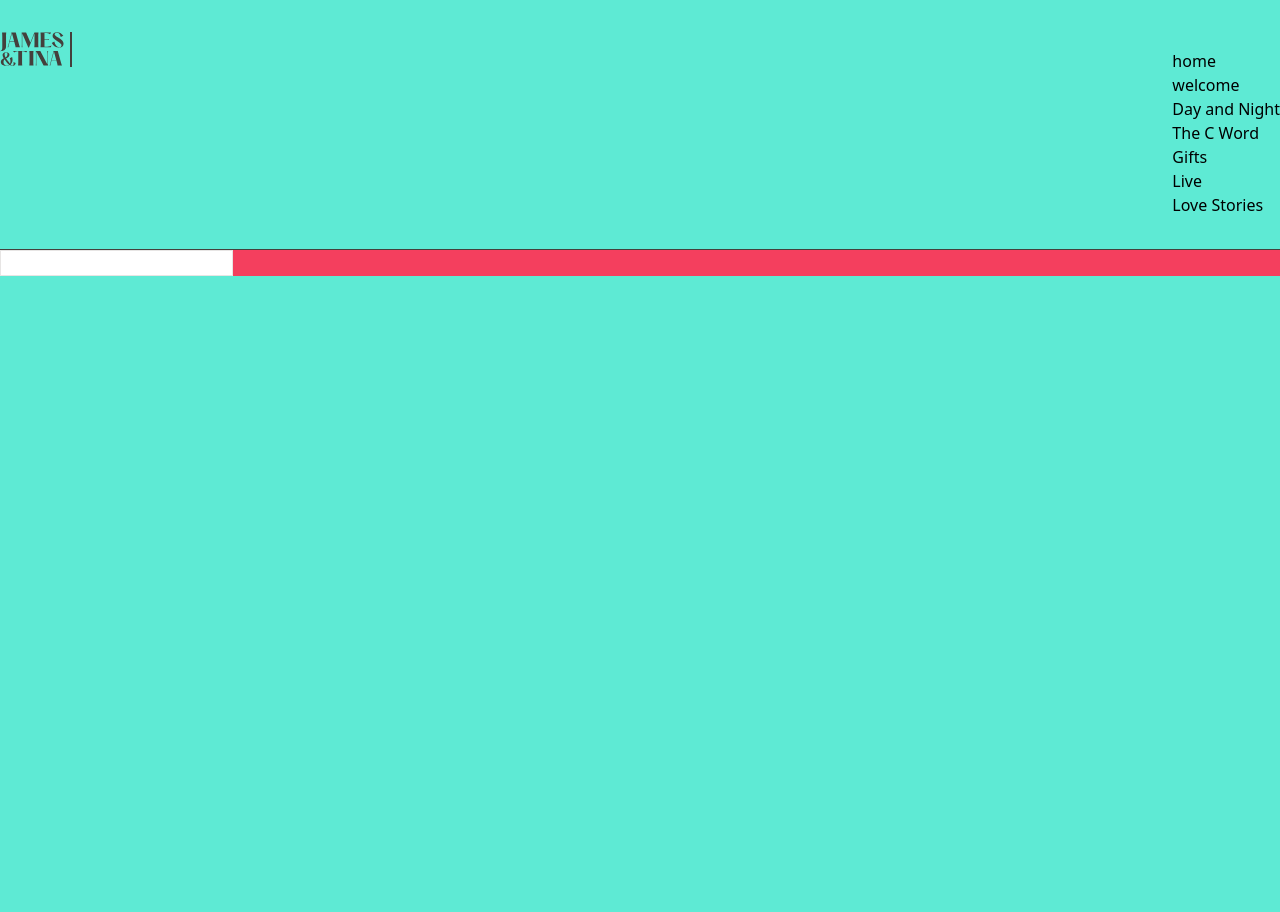
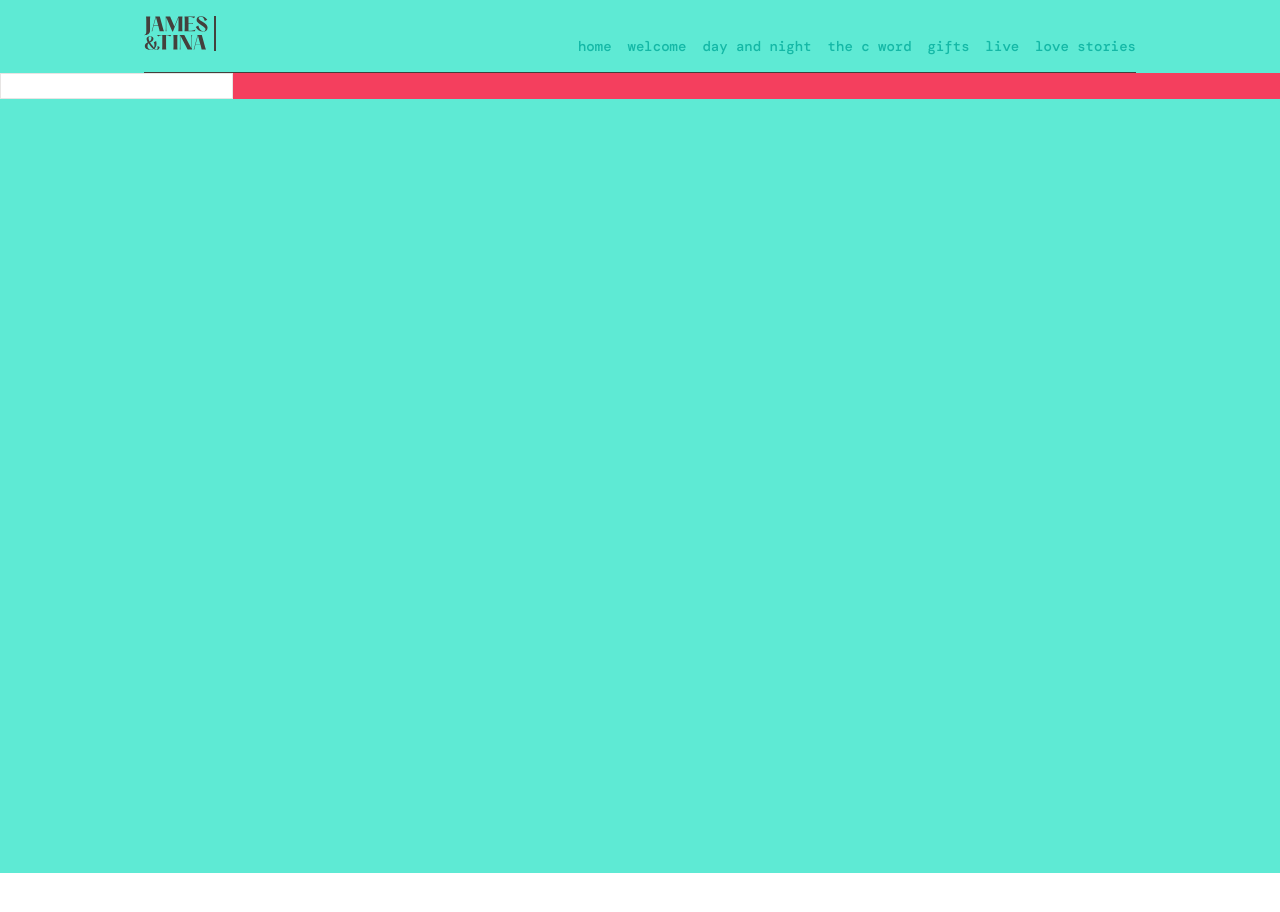
Before and after one commit to jamesgrubb/weddingtwenty, a Next.js app: page /test in a window 1280 px wide. Shown: the top 912 px of the page. After the commit the page ends 873 px from the top, so only its background shows below. Built offline with nearby package versions, Linux system fonts and the light colour scheme; a web font is replaced by a local one; what @tailwindcss/typography, tailwindcss-breakpoints-inscpector would draw is missing.

Commit message:
Changed layout and lovetsories copy

```diff
--- a/components/Forms/LoveStories/LoveStoriesForm/index.js
+++ b/components/Forms/LoveStories/LoveStoriesForm/index.js
@@ -29,7 +29,7 @@ function LoveStoriesForm(props) {
 					{...register('Name')}
 				/>
 				<label htmlFor='Name' className='label'>
-					Name
+					name
 				</label>
 			</div>
 			<div className='relative flex flex-col items-start w-full min-w-0'>
@@ -39,7 +39,7 @@ function LoveStoriesForm(props) {
 					{...register('Story', { required: true })}
 				/>
 				<label className='label' htmlFor='name'>
-					Name
+					your wise words please...
 				</label>
 				{errors.Story ? (
 					<strong className='my-2 text-sm italic font-light text-red-400 peer'>
--- a/components/Layouts/DefaultLayout.js
+++ b/components/Layouts/DefaultLayout.js
@@ -6,9 +6,9 @@ import Nav from '../Nav';
 
 const DefaultLayout = ({ children }) => {
 	return (
-		<div className='flex flex-col h-full min-h-screen mx-auto bg-teal-300 flex-nowrap'>
-			<header className='top-0 left-0 right-0 z-10 transform translate-x-0 bg-opacity-100 '>
-				<div className='container flex items-baseline justify-between w-full py-8 mx-auto space-x-8 border-b border-gray-700 '>
+		<div className='flex flex-col items-center h-full min-h-screen bg-teal-300 flex-nowrap'>
+			<header className='container z-10 w-full transform translate-x-0'>
+				<div className=' max-w-[95vw] sm:w-full flex items-baseline justify-between w-full py-4 mx-auto space-x-8 border-b border-gray-700 '>
 					<span className='relative flex justify-end w-16 text-base text-gray-700 uppercase hover:tex t-gray-900 after:-right-2 font-hatton after:border after:border-gray-700 after:h-full after:absolute'>
 						<Link href='/'>
 							<a>
--- a/components/Nav/index.js
+++ b/components/Nav/index.js
@@ -1,15 +1,38 @@
 import React from 'react';
 import { NavItems } from '../../pages/api/utils/NavItems';
 import Link from 'next/link';
+import { useRouter } from 'next/router';
+function Nav() {
+	const router = useRouter();
+	const { asPath } = router;
 
-function Nav() {
+	console.log(`router`, router);
+	const linkStyles =
+		'relative flex hover:after:transition-all after:scale-x-0 after:absolute after:w-full after:border-b after:border-gray-900 hover:after:scale-x-100 hover:text-gray-900 hover:after:absolute hover:after:w-full hover:after:border-b hover:after:border-gray-900';
+	const LinkStylesActive =
+		'relative flex hover:after:transition-all text-gray-900 after:scale-x-100 after:absolute after:w-full after:border-b after:border-gray-900 hover:after:scale-x-100 hover:text-gray-900 hover:after:absolute hover:after:w-full hover:after:border-b hover:after:border-gray-900';
 	return (
 		<nav>
-			<ul>
+			<ul className='hidden space-x-4 font-mono text-sm font-light text-teal-500 lowercase md:flex'>
 				{NavItems.map((item, i) => {
 					return (
-						<li key={i}>
-							<Link href={item.link}>{item.item}</Link>
+						<li
+							className={
+								router.asPath === item.link
+									? LinkStylesActive
+									: linkStyles
+							}
+							key={i}>
+							<Link href={item.link}>
+								<a
+									aria-current={
+										asPath === item.link
+											? 'page'
+											: undefined
+									}>
+									{item.item}
+								</a>
+							</Link>
 						</li>
 					);
 				})}
--- a/tailwind.config.js
+++ b/tailwind.config.js
@@ -1,5 +1,6 @@
 const defaultTheme = require('tailwindcss/defaultTheme');
 const colors = require('tailwindcss/colors');
+
 module.exports = {
 	mode: 'jit',
 	purge: [
@@ -8,6 +9,16 @@ module.exports = {
 	],
 	darkMode: false, // or 'media' or 'class'
 	theme: {
+		container: (theme) => ({
+			center: true,
+			padding: theme('spacing.4'),
+			screens: {
+				sm: '640px',
+				md: '768px',
+				lg: '1024px',
+			},
+		}),
+
 		extend: {
 			colors: {
 				gray: colors.warmGray,
```
